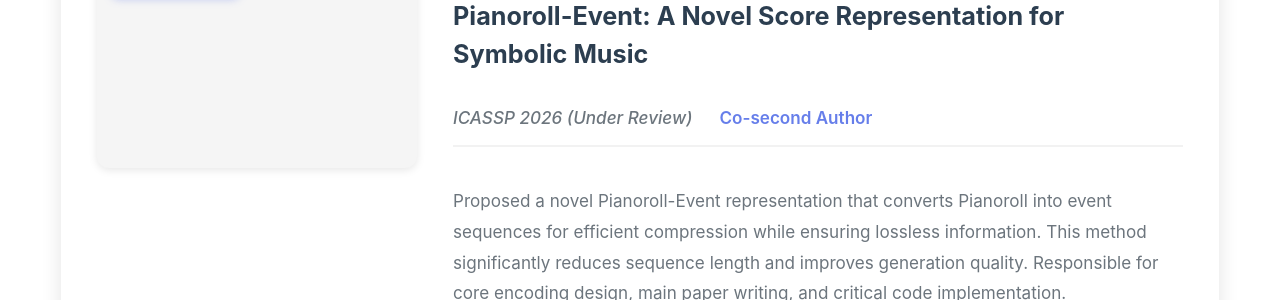
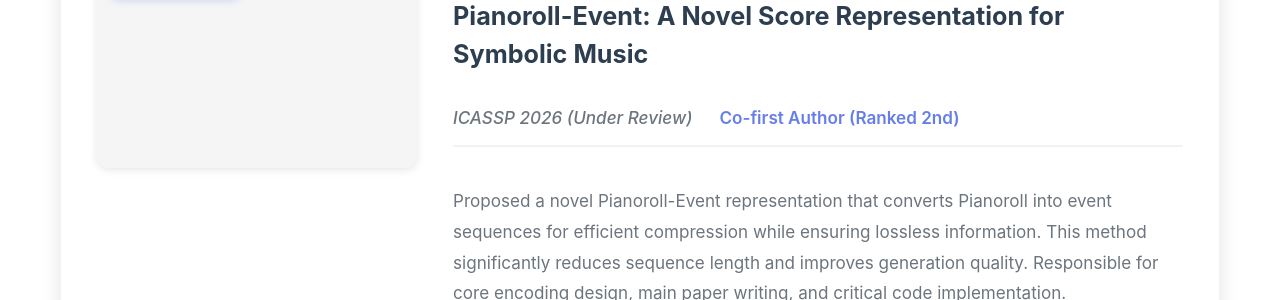
Before and after one commit to Haoyu-Gu/haoyu-gu.github.io, a Jekyll site: the page built from index.html, in a window 1280 px wide and 900 px high, scrolled down 7684 px. Shown: the part 153-453 px from the top of the window. Built offline with Jekyll 4.4.1, drawn with Linux system fonts in a browser that asks for light colours.

Commit message:
修正作者排名为共同第一作者(排名第二)，添加论文PDF和截图

```diff
--- a/index.html
+++ b/index.html
@@ -215,7 +215,7 @@ title: "Haoyu Gu - Personal Portfolio"
       <h3 class="publication-title" data-lang='{"en": "Pianoroll-Event: A Novel Score Representation for Symbolic Music", "zh": "Pianoroll-Event: 一种新的符号音乐谱面表征方法"}'>Pianoroll-Event: A Novel Score Representation for Symbolic Music</h3>
       <p class="publication-meta">
         <span class="pub-venue" data-lang='{"en": "ICASSP 2026 (Under Review)", "zh": "ICASSP 2026 (审稿中)"}'>ICASSP 2026 (Under Review)</span>
-        <span class="pub-role" data-lang='{"en": "Co-second Author", "zh": "共同第二作者"}'>Co-second Author</span>
+        <span class="pub-role" data-lang='{"en": "Co-first Author (Ranked 2nd)", "zh": "共同第一作者 (排名第二)"}'>Co-first Author (Ranked 2nd)</span>
       </p>
       <p class="publication-description" data-lang='{"en": "Proposed a novel Pianoroll-Event representation that converts Pianoroll into event sequences for efficient compression while ensuring lossless information. This method significantly reduces sequence length and improves generation quality. Responsible for core encoding design, main paper writing, and critical code implementation.", "zh": "提出了一种新颖的Pianoroll-Event表征方法，将Pianoroll转换为事件序列以实现高效压缩，同时确保信息无损。该方法显著减少了序列长度并提高了生成质量。负责核心编码设计、论文主要撰写和关键代码实现。"}'>Proposed a novel Pianoroll-Event representation that converts Pianoroll into event sequences for efficient compression while ensuring lossless information. This method significantly reduces sequence length and improves generation quality. Responsible for core encoding design, main paper writing, and critical code implementation.</p>
       <div class="publication-links">
```
Also changed, not shown: _paper/28984_Anchored_Cyclic_Generati.png (added), _paper/pianoroll_event.png (added), 2 other files.
